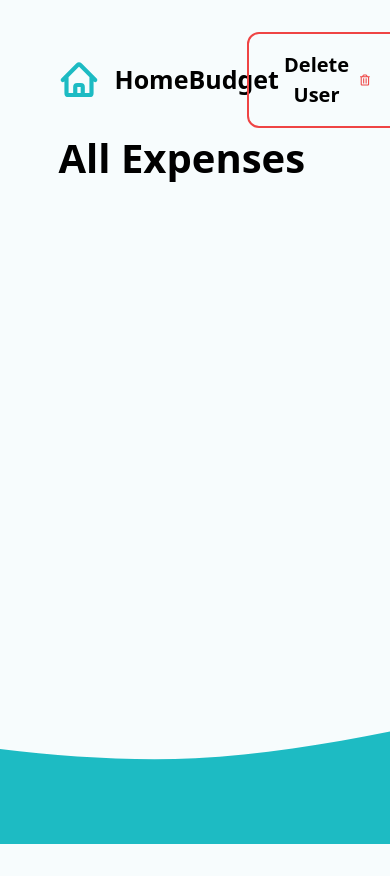
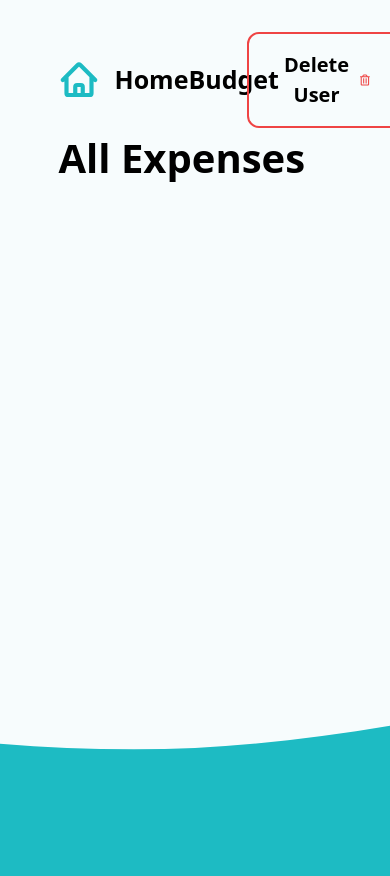
Before and after one commit to Cleve-codes/30-days-of-React, a React (Vite) app in the folder day-2-projects/expense-tracker/: page /home/expense in a window 390 px wide. Built offline with nearby package versions, Linux system fonts and the light colour scheme.

Commit message:
responsive

```diff
--- a/day-2-projects/expense-tracker/src/components/BudgetCard.jsx
+++ b/day-2-projects/expense-tracker/src/components/BudgetCard.jsx
@@ -117,7 +117,7 @@ const BudgetCard = () => {
               autoComplete="on"
               required
               placeholder="e.g Groceries"
-              // disabled={disabled}
+            // disabled={disabled}
             ></input>
           </div>
           <div className="flex flex-col ml-[2em] gap-[.5em]">
--- a/day-2-projects/expense-tracker/src/components/ExpenseItem.jsx
+++ b/day-2-projects/expense-tracker/src/components/ExpenseItem.jsx
@@ -25,7 +25,7 @@ const ExpenseItem = ({ expense }) => {
         <Link
           className="px-2 rounded-md "
           style={{ backgroundColor: `hsl(${budgdetColor})` }}
-          to={`/home/budget/${expense.budgetId}`}
+          to={`/home/budgets`}
         >
           {budgetName}
         </Link>
--- a/day-2-projects/expense-tracker/src/index.css
+++ b/day-2-projects/expense-tracker/src/index.css
@@ -65,15 +65,16 @@ body {
 }
 
 .home {
-  position: fixed;
+  position: relative;
+  z-index: 1;
   background-image: url(./assets/wave.svg);
   background-repeat: no-repeat;
   background-size: cover;
   background-position: bottom;
   min-width: 100%;
-  height: 20%;
+  height: 250px;
+  margin: 0;
   bottom: 0;
-  z-index: -1;
 }
 
 .custom-span {
--- a/day-2-projects/expense-tracker/src/pages/ExistingBudgets.jsx
+++ b/day-2-projects/expense-tracker/src/pages/ExistingBudgets.jsx
@@ -11,13 +11,12 @@ export async function loader() {
   return { userName, budgets, expenses };
 }
 
-
 const ExistingBudgets = () => {
   const { userName, budgets, expenses } = useLoaderData();
   const navigate = useNavigate();
 
   return (
-    <section className="mt-[3%]">
+    <section className="mt-[2%]">
       <h1 className="text-[50px] mb-4">
         <span className="text-[55px] font-semibold">{userName}&apos;s</span>{" "}
         Existing Budgets
@@ -40,7 +39,7 @@ const ExistingBudgets = () => {
       <div className="mt-[2em] flex justify-between">
         <button
           className="custom-span flex items-center gap-[1em] hover:bg-gray-400 hover:text-gray-900 text-gray-800 font-bold py-4 px-8 rounded-md"
-          onClick={() => navigate(-1)}
+          onClick={() => navigate("/home")}
         >
           <MdArrowBack />
           Go Back
--- a/day-2-projects/expense-tracker/src/pages/HomePage.jsx
+++ b/day-2-projects/expense-tracker/src/pages/HomePage.jsx
@@ -62,11 +62,13 @@ const HomePage = () => {
 
   return (
     <>
-      <div className="min-h-screen  flex flex-col text-black ml-[15%] mt-[2em] mr-[5%]">
-        <Nav userName={userName} />
-        <Outlet />
+      <div className="flex flex-col">
+        <div className="text-black ml-[15%] mt-[2em] mr-[5%] min-h-[70vh]">
+          <Nav userName={userName} />
+          <Outlet />
+        </div>
+        <div className="home min-h-[30vh]"></div>
       </div>
-      <div className="home"></div>
     </>
   );
 };
--- a/day-2-projects/expense-tracker/src/pages/IndexRoute.jsx
+++ b/day-2-projects/expense-tracker/src/pages/IndexRoute.jsx
@@ -23,7 +23,7 @@ const IndexRoute = () => {
         )}
       </div>
       <div>
-        <div className="mt-[2em] mr-[15%] grid grid-cols-2 grid-rows-2 gap-[2.5em]">
+        <div className="mt-[2em] mr-[15%] grid grid-cols-1 md:grid-cols-2  gap-[2.5em]">
           <ExpenseCard />
           {budgets?.length > 0 && <BudgetCard />}
         </div>
--- a/day-2-projects/expense-tracker/src/pages/LoginPage.jsx
+++ b/day-2-projects/expense-tracker/src/pages/LoginPage.jsx
@@ -3,10 +3,12 @@ import Login from "../components/Login";
 
 const LoginPage = () => {
   return (
-    <main className="flex flex-col items-center ml-4 mr-4 justify-between">
-      <Header />
-      <Login />
-      <div className="home"></div>
+    <main className="min-h-screen flex flex-col">
+      <div className="flex flex-col items-center ml-4 mr-4 justify-between">
+        <Header />
+        <Login />
+      </div>
+      <div className="home flex-1"></div>
     </main>
   );
 };
```
